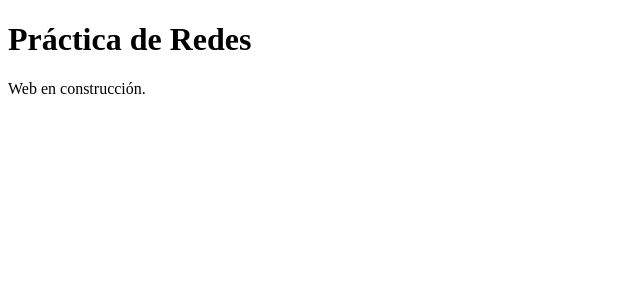
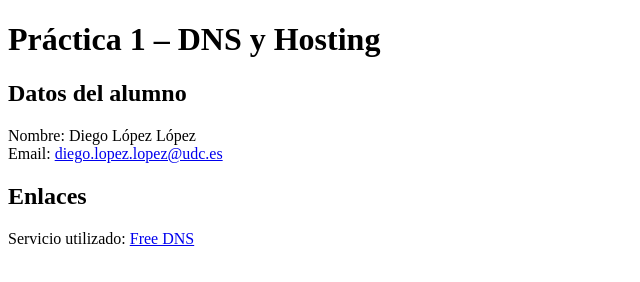
Before and after one commit to diegoLopez17/P1-Redes, a plain HTML site: page index.html in a window 1280 px wide. Shown: the whole page, without its empty margins (0-640 px from the left). Drawn offline with Linux system fonts and the light colour scheme.

Commit message:
Update index.html

```diff
--- a/index.html
+++ b/index.html
@@ -2,10 +2,21 @@
 <html lang="es">
 <head>
   <meta charset="UTF-8">
-  <title>Práctica Redes</title>
+  <title>Práctica DNS y Hosting</title>
 </head>
 <body>
-  <h1>Práctica de Redes</h1>
-  <p>Web en construcción.</p>
+  <h1>Práctica 1 – DNS y Hosting</h1>
+
+  <h2>Datos del alumno</h2>
+  <p>
+    Nombre: Diego López López<br>
+    Email: <a href="mailto:diego.lopez.lopez@udc.es">diego.lopez.lopez@udc.es</a>
+  </p>
+
+  <h2>Enlaces</h2>
+  <p>
+    Servicio utilizado:
+    <a href="https://freedns.afraid.org" target="_blank">Free DNS</a>
+  </p>
 </body>
 </html>
```
